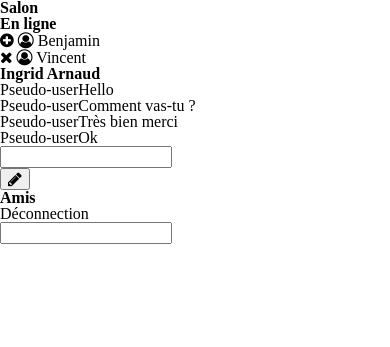
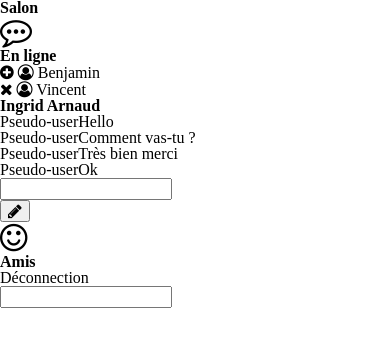
Before and after one commit to RoxBow/Chachat, a PHP site: page /index.php?action=room_publique in a window 390 px wide. Shown: the top 347 px of the page. Run offline with PHP 8.4, Linux system fonts and the light colour scheme; a user stored in the database is signed in; data comes from the database, SQL or seed files in the repository; data that the repository does not hold is empty; some libraries are stand-ins or nearby versions; some web fonts are replaced.

Commit message:
Ajout d'icones pour la version responsive de la page chat

```diff
--- a/back/views/room_publique.php
+++ b/back/views/room_publique.php
@@ -15,6 +15,9 @@
             </ul>
         </div>
         <div>
+            <div class="wrapper-icone-room">
+                <span class="fa fa-commenting-o fa-2x"></span>
+            </div>
             <h2>En ligne</h2>
             <ul id="listUsers">
                 <li>
@@ -66,6 +69,9 @@
     </section>
 
     <section class="wrapper-list-amis">
+        <div class="wrapper-icone-amis">
+            <span class="fa fa-smile-o fa-2x"></span>
+        </div>
         <h2>Amis</h2>
         <ul  id="listFriends">
             <?php
```
